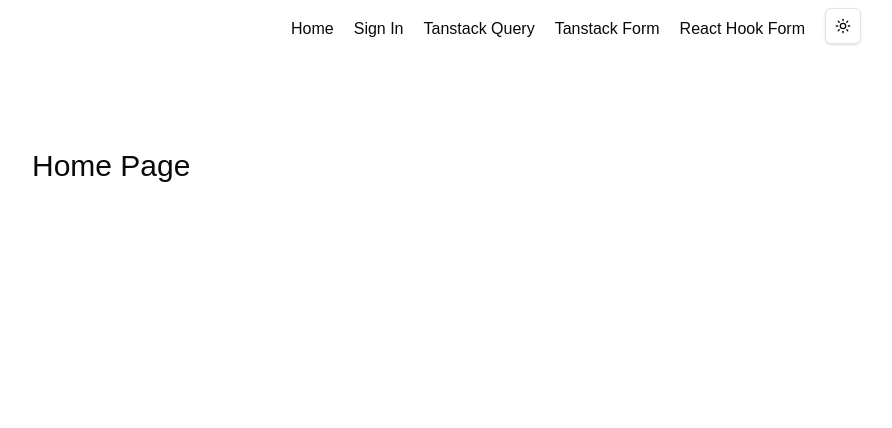
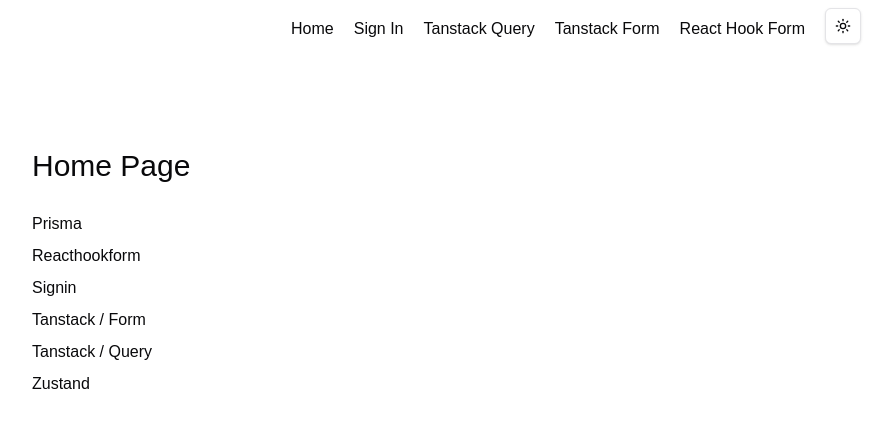
Before and after one commit to tbrooks16/React-Libraries-Demo, a Next.js app: page / in a window 1280 px wide. Shown: the top 428 px of the page, without its empty margins (64-956 px from the left). Built offline with nearby package versions, Linux system fonts and the light colour scheme.

Commit message:
setup routes for demos

```diff
--- /dev/null
+++ b/actions/ServerActions.ts
@@ -0,0 +1,28 @@
+"use server";
+import fs from "fs";
+import path from "path";
+import { cache } from "react";
+
+export const generateRouteMap = cache(async function generateRouteMap() {
+  const routes: string[] = [];
+  const routesDir = path.join(process.cwd(), "app/(routes)");
+
+  function traverse(dir: string, base: string = "") {
+    const entries = fs.readdirSync(dir);
+
+    entries.forEach((entry) => {
+      const fullPath = path.join(dir, entry);
+      const relativePath = base ? `${base}/${entry}` : entry;
+
+      if (fs.statSync(fullPath).isDirectory()) {
+        if (fs.existsSync(path.join(fullPath, "page.tsx"))) {
+          routes.push(relativePath);
+        }
+        traverse(fullPath, relativePath);
+      }
+    });
+  }
+
+  traverse(routesDir);
+  return routes;
+});
--- /dev/null
+++ b/app/(routes)/prisma/page.tsx
@@ -0,0 +1,3 @@
+export default function Page() {
+  return <div>Page</div>;
+}
--- /dev/null
+++ b/app/(routes)/reacthookform/page.tsx
@@ -0,0 +1,3 @@
+export default function Page() {
+  return <div>Page</div>;
+}
--- /dev/null
+++ b/app/(routes)/signin/page.tsx
@@ -0,0 +1,3 @@
+export default function Page() {
+  return <div>Page</div>;
+}
--- /dev/null
+++ b/app/(routes)/tanstack/form/page.tsx
@@ -0,0 +1,3 @@
+export default function Page() {
+  return <div>Page</div>;
+}
--- /dev/null
+++ b/app/(routes)/tanstack/query/page.tsx
@@ -0,0 +1,9 @@
+import Chatbot from "@/components/ui/Chatbot";
+
+export default function Page() {
+  return (
+    <div className="m-10">
+      <Chatbot />
+    </div>
+  );
+}
--- /dev/null
+++ b/app/(routes)/zustand/page.tsx
@@ -0,0 +1,3 @@
+export default function Page() {
+  return <div>Page</div>;
+}
--- a/app/page.tsx
+++ b/app/page.tsx
@@ -1,7 +1,30 @@
-export default function Home() {
+import { generateRouteMap } from "@/actions/ServerActions";
+import { FillText } from "@/components/ui/FillText";
+import Link from "next/link";
+
+// This ensures the route generation only happens at build time
+export const revalidate = 3600; // Revalidate every hour if needed
+
+export default async function Home() {
+  // Routes are generated at build time
+  const routes = await generateRouteMap();
+  console.log(routes);
+
   return (
     <main className="flex min-h-screen flex-col p-24 gap-3">
       <h1 className="text-3xl">Home Page</h1>
+      <div className="flex flex-col gap-2 mt-4 items-start">
+        {routes.map((route) => (
+          <Link key={route} href={`/${route}`}>
+            <FillText
+              text={route
+                .split("/")
+                .map((part) => part.charAt(0).toUpperCase() + part.slice(1))
+                .join(" / ")}
+            />
+          </Link>
+        ))}
+      </div>
     </main>
   );
 }
```
